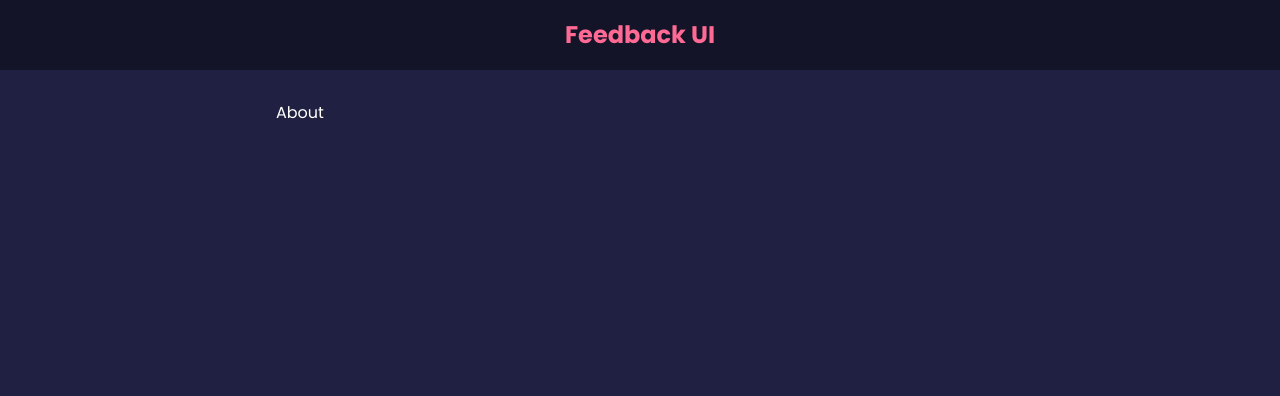
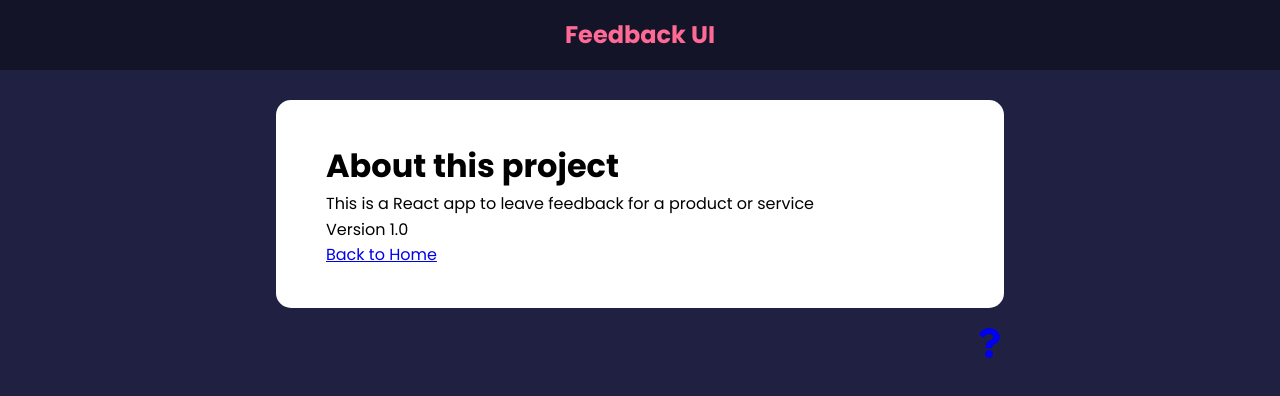
Before and after one commit to timrusin/feedback-app, a React (Create React App) app: page /about in a window 1280 px wide. Shown: the top 396 px of the page. Built offline with nearby package versions, Linux system fonts and the light colour scheme.

Commit message:
added quetion mark from font awesome on home page to link to about also added Link tags to route withouth page reloads

```diff
--- a/src/App.js
+++ b/src/App.js
@@ -6,6 +6,7 @@
 import FeedbackStats from "./components/FeedbackStats";
 import FeedbackForm from "./components/FeedbackForm";
 import AboutPage from "./components/pages/AboutPage";
+import AboutIconLink from "./components/AboutIconLink";
 
 function App() {
  const [feedback, setFeedback]=useState (FeedbackData)
@@ -39,9 +40,9 @@
               </>
             }
           ></Route>
-
           <Route path="/about" element={<AboutPage />} />
         </Routes>
+        <AboutIconLink/>
       </div>
     </>
   );
--- /dev/null
+++ b/src/components/AboutIconLink.js
@@ -0,0 +1,15 @@
+import React from 'react'
+import { FaQuestion } from 'react-icons/fa'
+import { Link } from 'react-router-dom';
+
+const AboutIconLink = () => {
+  return (
+    <Link to="./about">
+      <div className="about-link">
+        <FaQuestion size={30} />
+      </div>
+    </Link>
+  );
+}
+
+export default AboutIconLink
--- a/src/components/pages/AboutPage.js
+++ b/src/components/pages/AboutPage.js
@@ -1,9 +1,16 @@
 import React from 'react'
+import Card from '../shared/Card'
+import { Link } from 'react-router-dom';
 
 const AboutPage = () => {
   return (
-    <div>About</div>
-  )
+    <Card>
+      <h1>About this project</h1>
+      <p>This is a React app to leave feedback for a product or service</p>
+      <p>Version 1.0</p>
+      <Link to="/">Back to Home</Link>
+    </Card>
+  );
 }
 
 export default AboutPage
```
